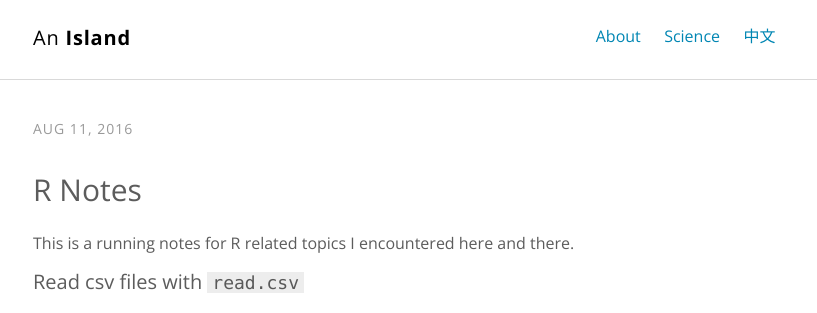
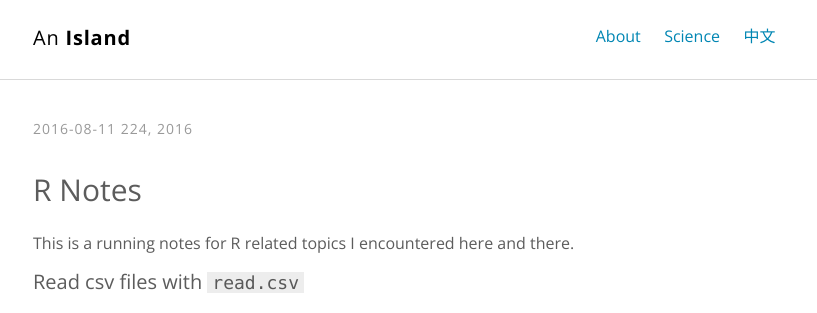
Before and after one commit to zhixunwang/zhixunwang.github.io, a Jekyll site: the page built from _posts/2016-08-11-r_notes.md, in a window 1280 px wide. Shown: the top 313 px of the page, without its empty margins (231-1048 px from the left). Built offline with Jekyll 4.4.1, drawn with Linux system fonts in a browser that asks for light colours.

Commit message:
post date

```diff
--- a/_layouts/post.html
+++ b/_layouts/post.html
@@ -4,7 +4,7 @@
 
 <article class="post container" itemscope itemtype="http://schema.org/BlogPosting">
   <header class="post-header">
-    <p class="post-meta"><time datetime="{{ page.date | date_to_xmlschema }}" itemprop="datePublished">{{ page.date | date: "%b %-d, %Y" }}</time>{% if page.author %} • <span itemprop="author" itemscope itemtype="http://schema.org/Person"><span itemprop="name">{{ page.author }}</span></span>{% endif %}</p>
+    <p class="post-meta"><time datetime="{{ page.date | date_to_xmlschema }}" itemprop="datePublished">{{ page.date | date: "%F %j, %Y" }}</time>{% if page.author %} • <span itemprop="author" itemscope itemtype="http://schema.org/Person"><span itemprop="name">{{ page.author }}</span></span>{% endif %}</p>
     <h1 class="post-title" itemprop="name headline">{{ page.title }}</h1>
   </header>
   <div class="post-content" itemprop="articleBody">
```
